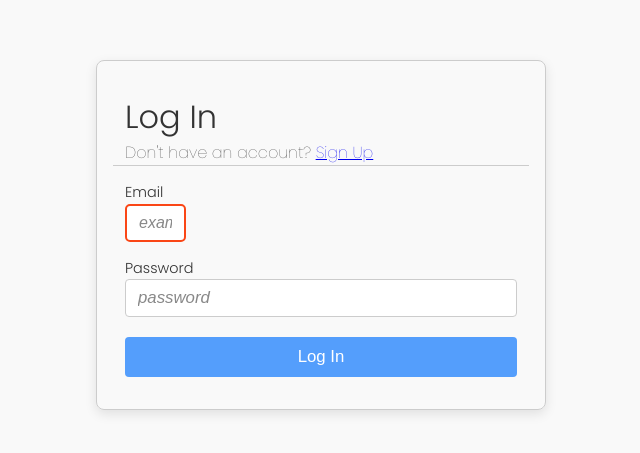
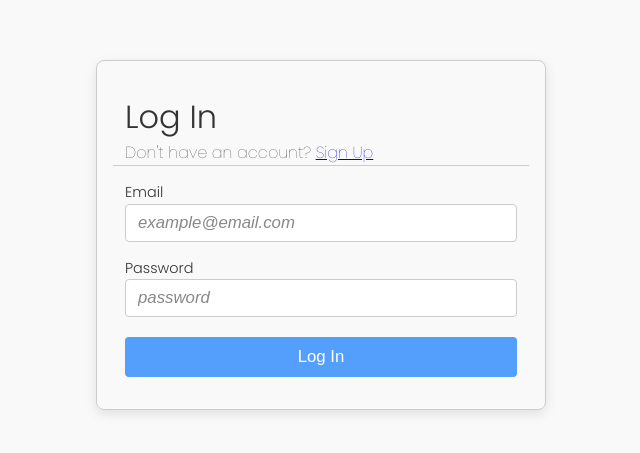
Before and after one commit to vas1l/CEN3031-Project, a React (Vite) app in the folder client/: page /login in a window 1280 px wide. Shown: the part 165-618 px from the top of the page, without its empty margins (319-959 px from the left). Built offline with nearby package versions, Linux system fonts and the light colour scheme.

Commit message:
fixed bug in login card that i created

```diff
--- a/client/src/pages/forum_page/create_post/CreatePost.css
+++ b/client/src/pages/forum_page/create_post/CreatePost.css
@@ -67,8 +67,8 @@
   width: 12%;
 }
 /* General styling for input and textarea */
-input[type="text"],
-content {
+
+#title {
     background-color: white;
     border: 2px solid #fa4616;
     color: black;
```
